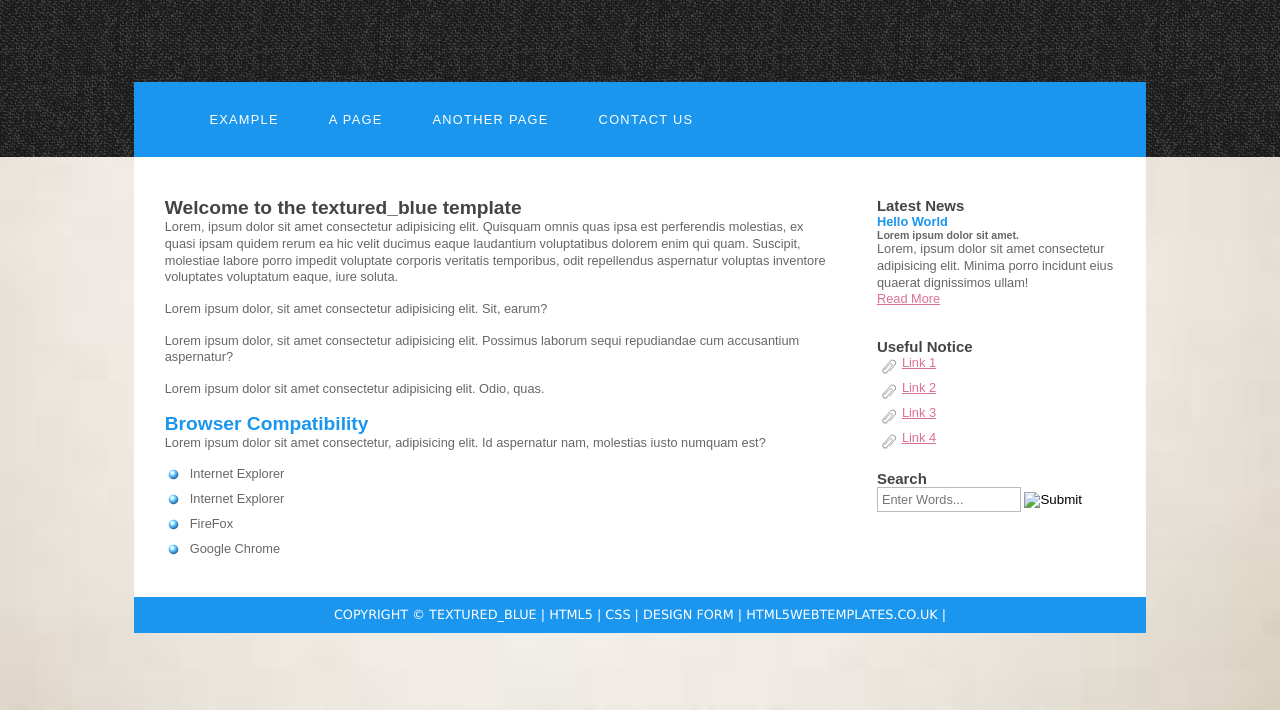
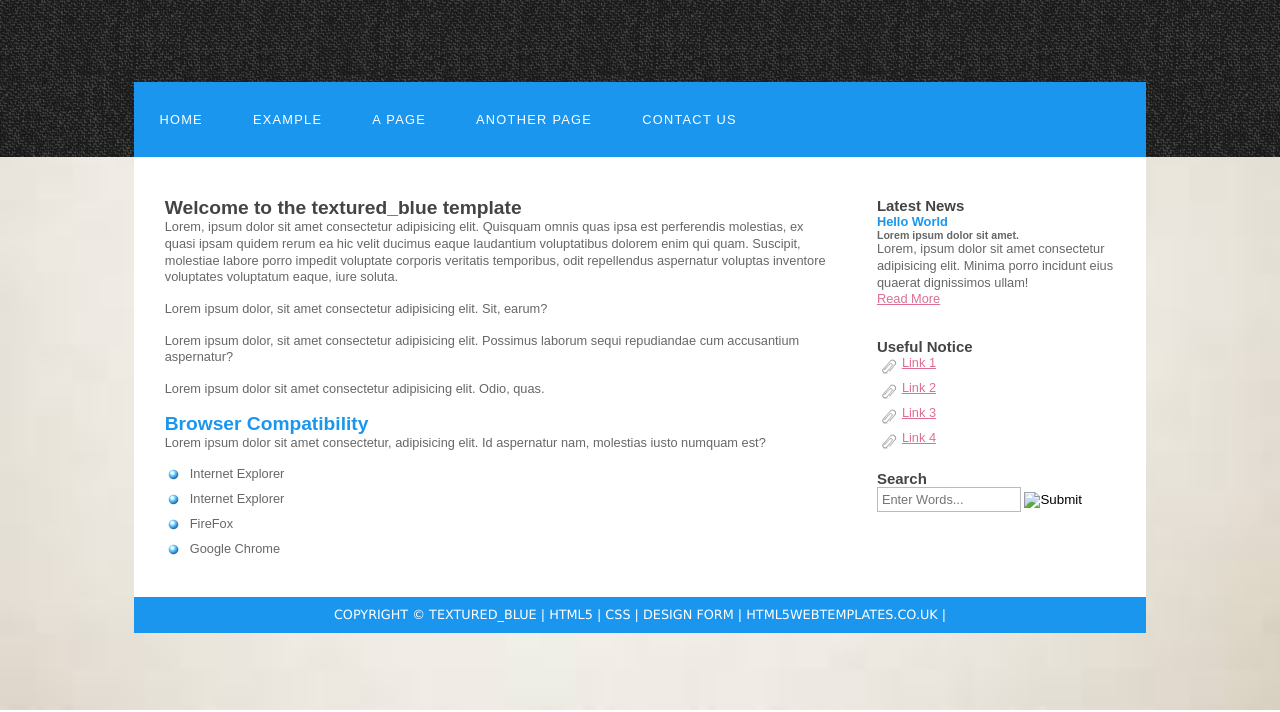
Before and after one commit to agrawalanuj18/Asper-trelloproject, a plain HTML site: page index.html in a window 1280 px wide. Shown: the part 88-800 px from the top of the page. Drawn offline with Linux system fonts and the light colour scheme.

Commit message:
Update index.html

```diff
--- a/index.html
+++ b/index.html
@@ -20,7 +20,7 @@
             </h2>
         </div>
         <div id="nav">
-            <a class="home" href="#"></a>
+            <a class="home" href="#">Home</a>
             <a href="#">Example</a>
             <a href="#">A Page</a>
             <a href="#">Another page</a>
```
